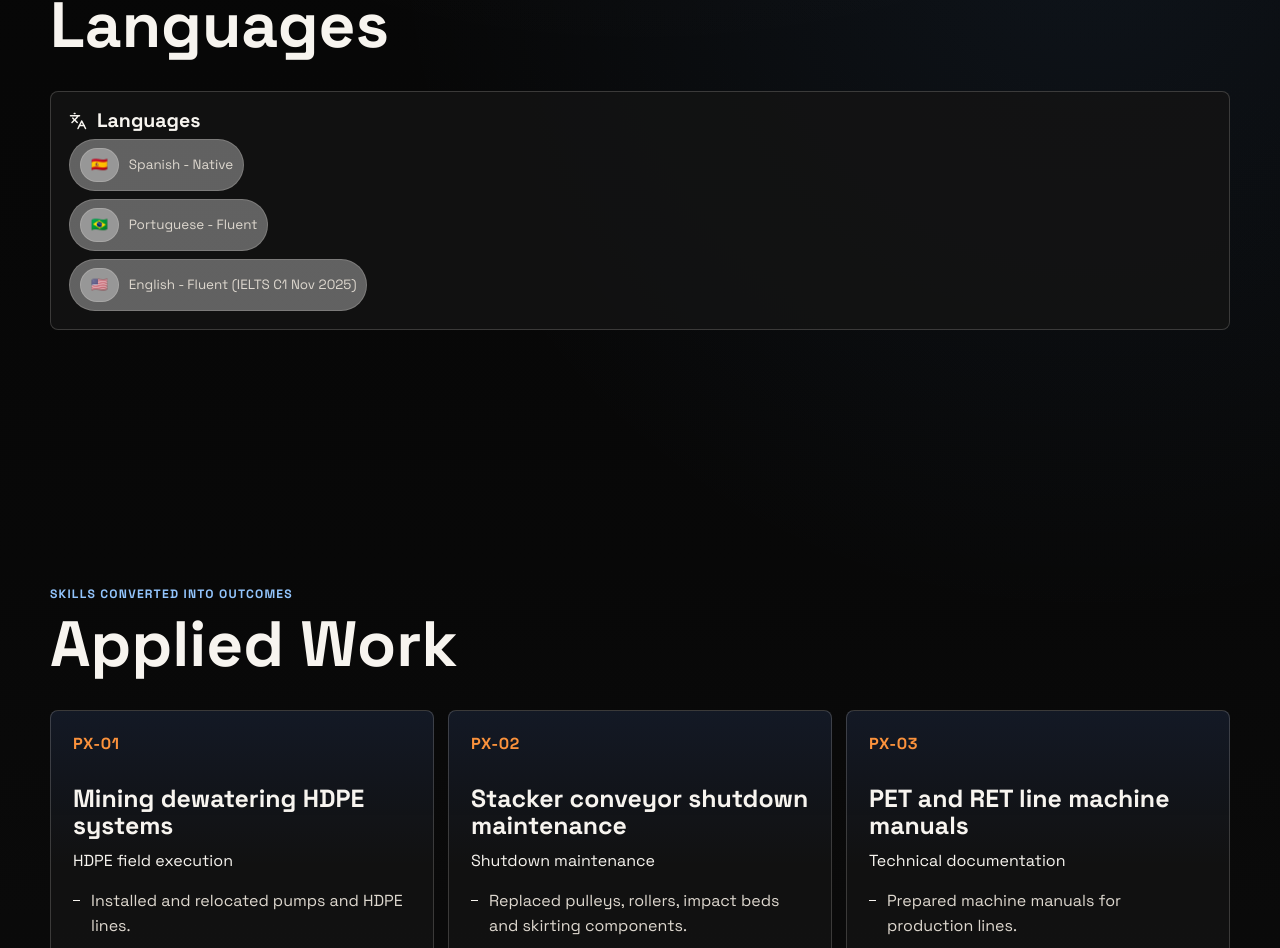
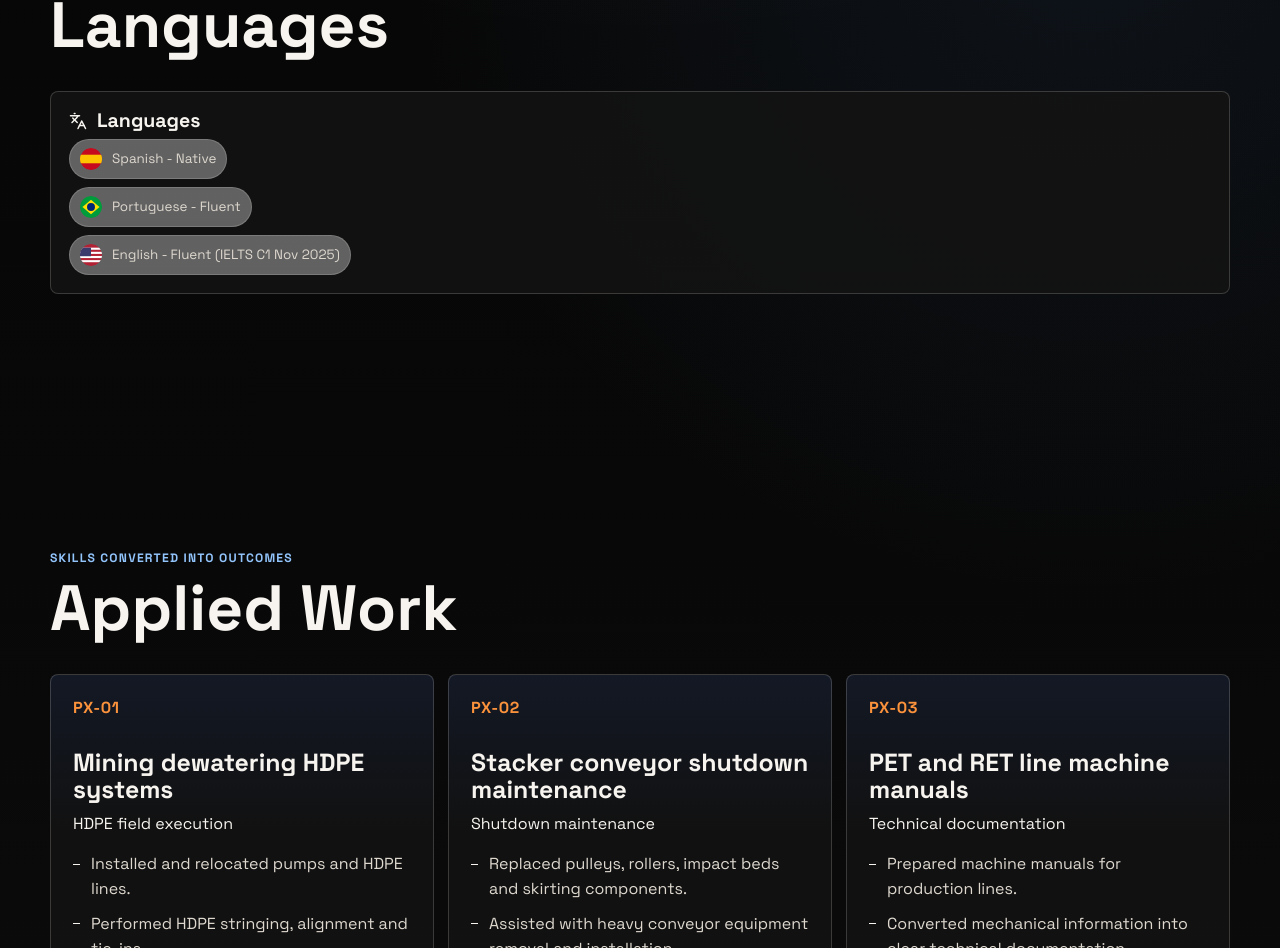
Before and after one commit to lucaslopez17/lucas_lopez_portfolio, a Next.js app: page / in a window 1280 px wide. Shown: the part 961-1909 px from the top of the page. Built offline with nearby package versions, Linux system fonts and the light colour scheme.

Commit message:
Replace emoji language flags with custom SVG flag icons

```diff
--- a/app/globals.css
+++ b/app/globals.css
@@ -2056,8 +2056,10 @@ html[data-theme="dark"] .software-meter {
 }
 
 .language-flag {
-  font-size: 1.2rem;
-  line-height: 1;
+  width: 22px;
+  height: 22px;
+  flex: 0 0 auto;
+  border-radius: 50%;
 }
 
 .education-layout {
--- a/components/portfolio-experience.tsx
+++ b/components/portfolio-experience.tsx
@@ -565,18 +565,51 @@ function Hero({
   );
 }
 
-const LANGUAGE_FLAGS: Record<string, string> = {
-  spanish: "🇪🇸",
-  español: "🇪🇸",
-  portuguese: "🇧🇷",
-  portugués: "🇧🇷",
-  english: "🇺🇸",
-  inglés: "🇺🇸",
+function FlagSpain() {
+  return (
+    <svg viewBox="0 0 36 36" className="language-flag" aria-hidden="true">
+      <circle cx="18" cy="18" r="18" fill="#c60b1e" />
+      <rect x="0" y="11" width="36" height="14" fill="#ffc400" />
+    </svg>
+  );
+}
+
+function FlagBrazil() {
+  return (
+    <svg viewBox="0 0 36 36" className="language-flag" aria-hidden="true">
+      <circle cx="18" cy="18" r="18" fill="#009b3a" />
+      <polygon points="18,6 32,18 18,30 4,18" fill="#fedf00" />
+      <circle cx="18" cy="18" r="6.5" fill="#002776" />
+    </svg>
+  );
+}
+
+function FlagUSA() {
+  return (
+    <svg viewBox="0 0 36 36" className="language-flag" aria-hidden="true">
+      <circle cx="18" cy="18" r="18" fill="#b22234" />
+      <rect x="0" y="6" width="36" height="3.4" fill="#fff" />
+      <rect x="0" y="12.8" width="36" height="3.4" fill="#fff" />
+      <rect x="0" y="19.6" width="36" height="3.4" fill="#fff" />
+      <rect x="0" y="26.4" width="36" height="3.4" fill="#fff" />
+      <rect x="0" y="6" width="18" height="14" fill="#3c3b6e" />
+    </svg>
+  );
+}
+
+const LANGUAGE_FLAGS: Record<string, () => React.JSX.Element> = {
+  spanish: FlagSpain,
+  español: FlagSpain,
+  portuguese: FlagBrazil,
+  portugués: FlagBrazil,
+  english: FlagUSA,
+  inglés: FlagUSA,
 };
 
-function languageFlag(label: string): string {
+function LanguageFlag({ label }: { label: string }) {
   const key = label.split(/[\s-]/)[0]?.toLowerCase() ?? "";
-  return LANGUAGE_FLAGS[key] ?? "";
+  const Flag = LANGUAGE_FLAGS[key];
+  return Flag ? <Flag /> : null;
 }
 
 function LanguagesSection({ t }: { t: PortfolioCopy }) {
@@ -593,9 +626,7 @@ function LanguagesSection({ t }: { t: PortfolioCopy }) {
           <div className="language-list">
             {t.sections.education.languages.map((item) => (
               <span key={item}>
-                <span className="language-flag" aria-hidden="true">
-                  {languageFlag(item)}
-                </span>
+                <LanguageFlag label={item} />
                 {item}
               </span>
             ))}
```
